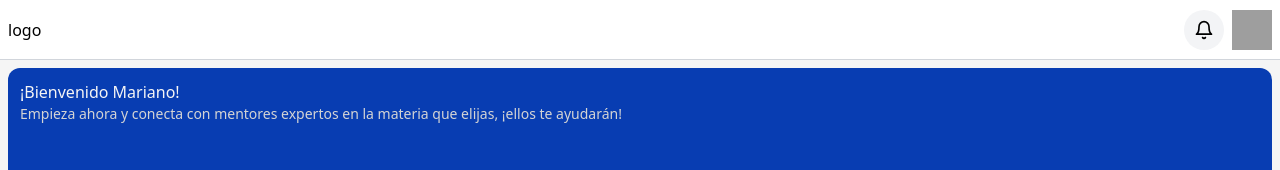
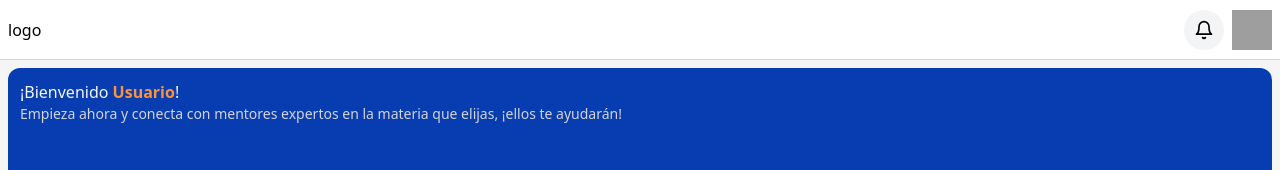
Before and after one commit to Sebastian-Winter12/libelo-back, a Vue app: page / in a window 1280 px wide. Shown: the top 170 px of the page. Built offline with nearby package versions, Linux system fonts and the light colour scheme; grey boxes are pictures that could not be loaded.

Commit message:
Update welcome message in HomeView.vue

```diff
--- a/src/views/HomeView.vue
+++ b/src/views/HomeView.vue
@@ -11,7 +11,7 @@ import { Plus } from "lucide-vue-next";
         <div class="flex flex-col gap-4 p-2">
             <div class="h-[150px] w-full bg-libelo-500 rounded-xl">
                 <div class="p-3 flex flex-col text-neutral-100">
-                    <p>¡Bienvenido Mariano!</p>
+                    <p>¡Bienvenido <span class="text-orange-400 font-semibold">Usuario</span>!</p>
                     <p class="text-neutral-300 text-sm text-balance">Empieza ahora y conecta con mentores expertos en la materia que elijas, ¡ellos te ayudarán!</p>
                 </div>
             </div>
```
